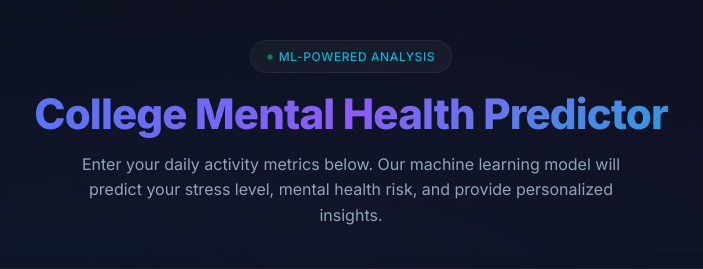
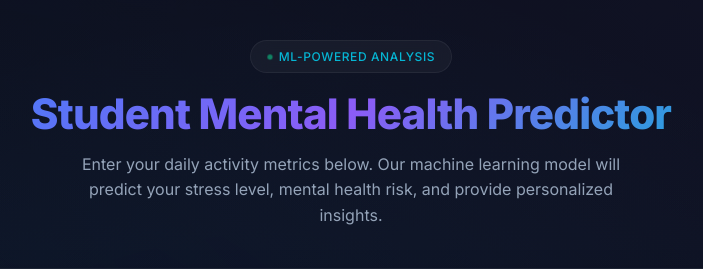
Before and after one commit to Avinashloya/mental-health-predictor, a Flask app: page / in a window 1280 px wide. Shown: the top 269 px of the page, without its empty margins (289-992 px from the left). Run offline with Flask 3, Linux system fonts and the light colour scheme.

Commit message:
Update title from 'College' to 'Student' Mental Health Predictor

```diff
--- a/templates/index.html
+++ b/templates/index.html
@@ -19,7 +19,7 @@
         <span class="dot"></span>
         ML-Powered Analysis
       </div>
-      <h1>College Mental Health Predictor</h1>
+      <h1>Student Mental Health Predictor</h1>
       <p>Enter your daily activity metrics below. Our machine learning model will predict your stress level, mental health risk, and provide personalized insights.</p>
     </header>
 
```
